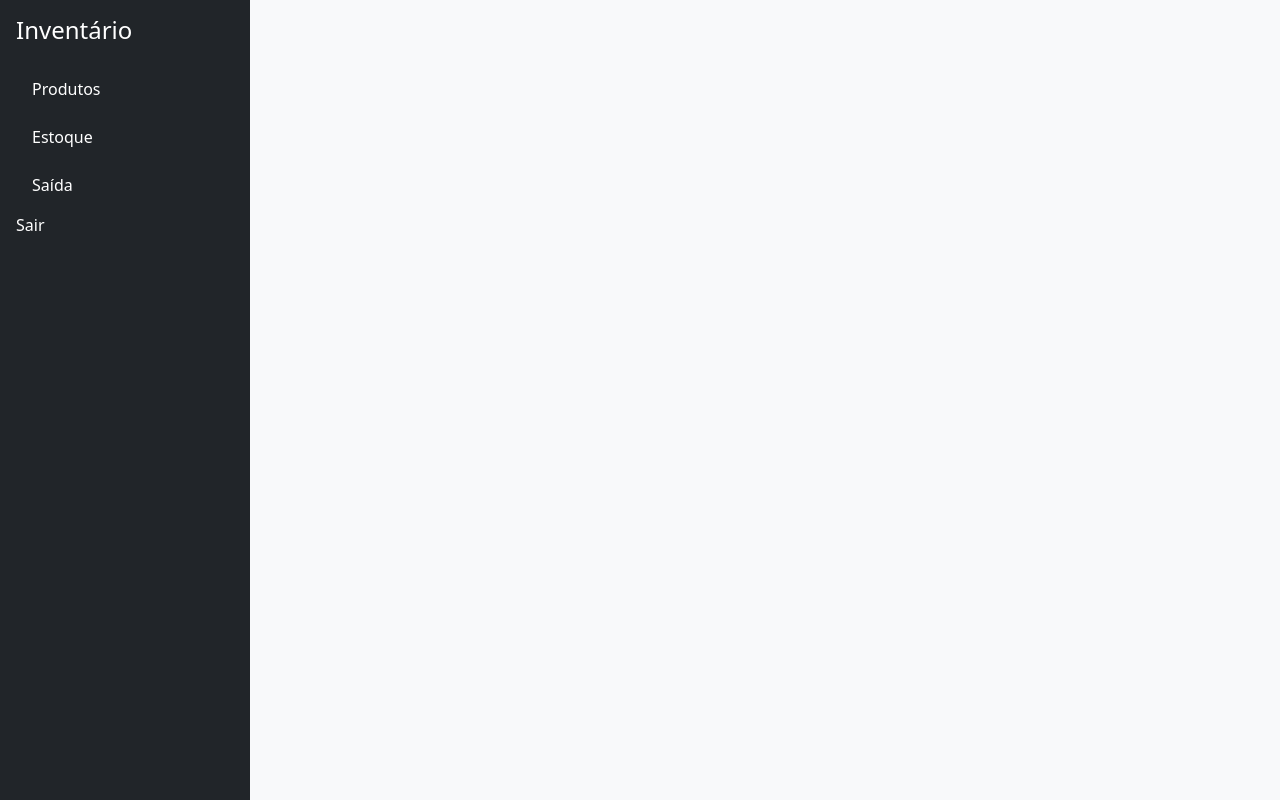
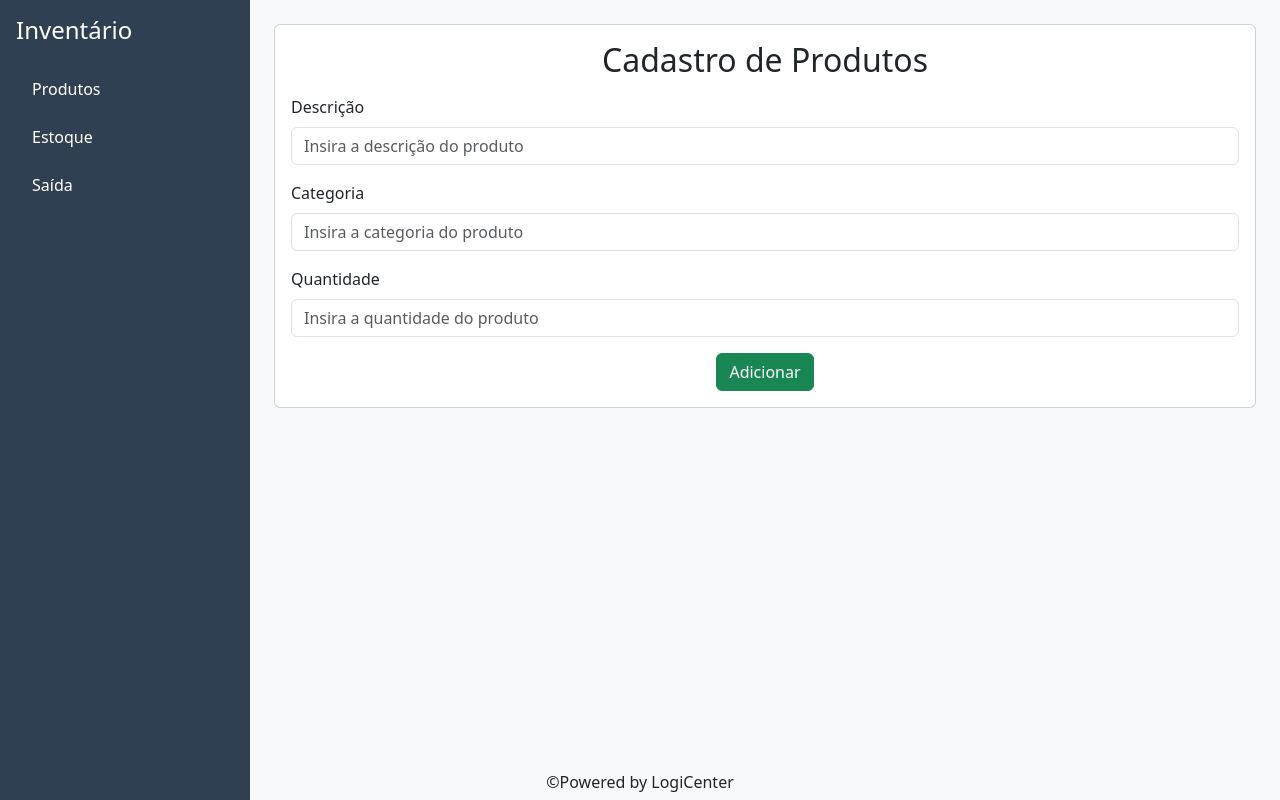
Before and after one commit to iaanngabriell/logicenter, a Django app: page / in a window 1280 px wide. Run offline with Django 5.2, Linux system fonts and the light colour scheme.

Commit message:
vesion 2
+Criação de URLS e Views.
+Organização do HTML
+Projeto Concluído

```diff
--- a/produtos/static/css/style.css
+++ b/produtos/static/css/style.css
@@ -9,9 +9,3 @@ body{
     margin-bottom: 1.5em !important;
     border-radius: 15px !important;
 }
-
-.card-painel{
-    background-color: #304052 !important;
-    width: 40% !important;
-    height: 100% !important;
-}
--- a/produtos/urls.py
+++ b/produtos/urls.py
@@ -4,5 +4,7 @@ from django.urls import path
 from . import views
 
 urlpatterns = [
-    path('', views.listaGeral, name='listaGeral')
+    path('', views.produtos_add, name='produtos_add'),
+    path('estoque/', views.estoque, name='estoque'),
+    path('saida/', views.saida, name='saida'),
 ]
--- a/produtos/views.py
+++ b/produtos/views.py
@@ -1,6 +1,44 @@
-from django.shortcuts import render
 
-# Create your views here.
+from django.shortcuts import render, redirect, get_object_or_404
+from .models import Produtos
+from django.contrib.auth import logout as django_logout
 
 def listaGeral(request):
     return render(request, 'produtos/base.html')
+
+def estoque(request):
+    produtos = Produtos.objects.all()
+    return render(request, 'produtos/estoque.html', {'produtos': produtos})
+
+def produtos_add(request):
+    if request.method == 'POST':
+        descricao = request.POST.get('descricao')
+        categoria = request.POST.get('categoria')
+        quantidade = request.POST.get('quantidade')
+        Produtos.objects.create(descricao=descricao, categoria=categoria, quantidade=quantidade)
+        return redirect('/estoque')
+    return render(request, 'produtos/produtos_add.html')
+
+def saida(request):
+    # 1) Trazer todos os produtos para preencher o SELECT
+    produtos = Produtos.objects.all()
+
+    if request.method == 'POST':
+        # 2) Ler dados do formulário
+        produto_id       = request.POST.get('produto')
+        qt_saida         = int(request.POST.get('quantidade_saida', 0))
+
+        # 3) Buscar o objeto no banco, ou 404 se não existir
+        produto = get_object_or_404(Produtos, id=produto_id)
+
+        # 4) Atualizar a quantidade no estoque
+        produto.quantidade = max(produto.quantidade - qt_saida, 0)
+        produto.save()
+
+        # 5) Redirecionar de volta para a lista de estoque
+        return redirect('/estoque')
+
+    # GET: apenas renderiza o formulário
+    return render(request, 'produtos/saida.html', {
+        'produtos': produtos
+    })
--- a/setup/urls.py
+++ b/setup/urls.py
@@ -19,5 +19,5 @@ from django.urls import path, include
 
 urlpatterns = [
     path('admin/', admin.site.urls),
-    path('', include("produtos.urls"))
+    path('', include('produtos.urls')),
 ]
--- a/template/produtos/base.html
+++ b/template/base.html
@@ -1,30 +1,32 @@
-
-<!-- template base.html (painel com sidebar) -->
 <!DOCTYPE html>
 <html lang="pt-br">
 <head>
   <meta charset="UTF-8">
   <meta name="viewport" content="width=device-width, initial-scale=1">
+  {% load static %}
   <link href="https://cdn.jsdelivr.net/npm/bootstrap@5.3.0/dist/css/bootstrap.min.css" rel="stylesheet">
+  <link href="{% static 'css/style.css' %}" rel="stylesheet">
   <title>Inventário</title>
 </head>
 <body class="bg-light">
   <div class="d-flex">
-    <!-- Sidebar -->
-    <nav class="bg-dark text-white p-3" style="width: 250px; min-height: 100vh;">
+    <!-- Sidebar sempre visível -->
+    <nav class="text-white p-3 vh-100" style="width: 250px; background-color: #304052;">
       <h4>Inventário</h4>
       <ul class="nav flex-column mt-4">
-        <li class="nav-item mb-2"><a class="nav-link text-white" href="{% url 'produtos_list' %}">Produtos</a></li>
+        <li class="nav-item mb-2"><a class="nav-link text-white" href="{% url 'produtos_add' %}">Produtos</a></li>
         <li class="nav-item mb-2"><a class="nav-link text-white" href="{% url 'estoque' %}">Estoque</a></li>
         <li class="nav-item mb-2"><a class="nav-link text-white" href="{% url 'saida' %}">Saída</a></li>
       </ul>
-      <a href="{% url 'logout' %}" class="nav-link text-white mt-auto">Sair</a>
     </nav>
-
     <!-- Conteúdo principal -->
     <main class="flex-fill p-4">
       {% block content %}{% endblock %}
     </main>
+
+    <footer class="fixed-bottom text-center">
+      <h6>&copy;Powered by LogiCenter</h6>
+    </footer>
   </div>
   <script src="https://cdn.jsdelivr.net/npm/bootstrap@5.3.0/dist/js/bootstrap.bundle.min.js"></script>
 </body>
--- a/template/produtos/produto_add.html
+++ b/template/produtos/produtos_add.html
@@ -1,9 +1,10 @@
-<!-- template produto_add.html -->
+<!-- produtos_add.html -->
 {% extends 'base.html' %}
 {% block content %}
-  <div class="container">
-    <h2>Cadastro de Produtos</h2>
-    <form method="post" class="mt-4">
+<div class="card">
+  <div class="card-body">
+    <h2 class="mb-3 text-center">Cadastro de Produtos</h2>
+    <form method="post">
       {% csrf_token %}
       <div class="mb-3">
         <label for="id_descricao" class="form-label">Descrição</label>
@@ -17,7 +18,10 @@
         <label for="id_quantidade" class="form-label">Quantidade</label>
         <input type="number" name="quantidade" id="id_quantidade" class="form-control" min="0" placeholder="Insira a quantidade do produto" required>
       </div>
-      <button type="submit" class="btn btn-success">Adicionar</button>
+      <div class="text-center">
+        <button type="submit" class="btn btn-success">Adicionar</button>
+      </div>
     </form>
   </div>
+</div>
 {% endblock %}
```
Also changed, not shown: template/produtos/estoque.html (renamed from template/produtos/produto_lista.html, +6 -5 lines), template/produtos/saida.html (added, +36 -0 lines), db.sqlite3, produtos/migrations/0002_produtos_categoria_produtos_quantidade_and_more.py (added), produtos/models.py (line endings or trailing spaces).
